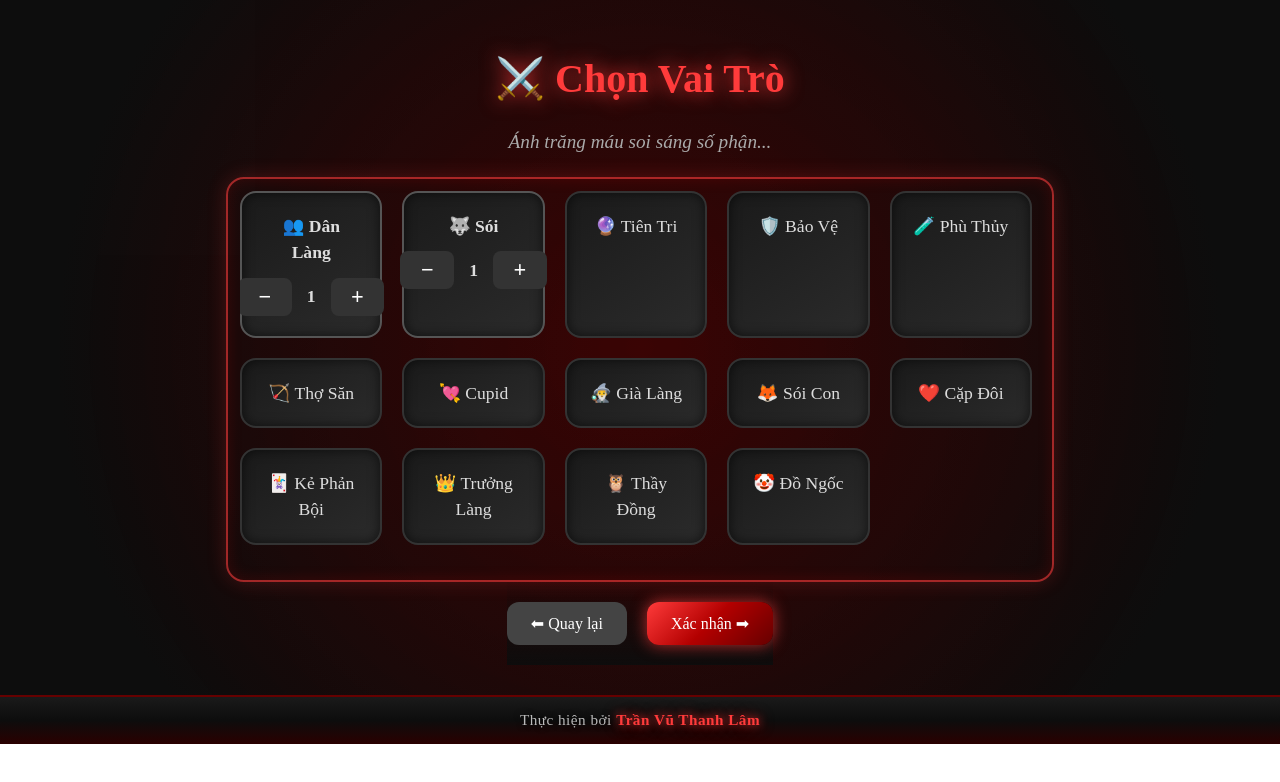
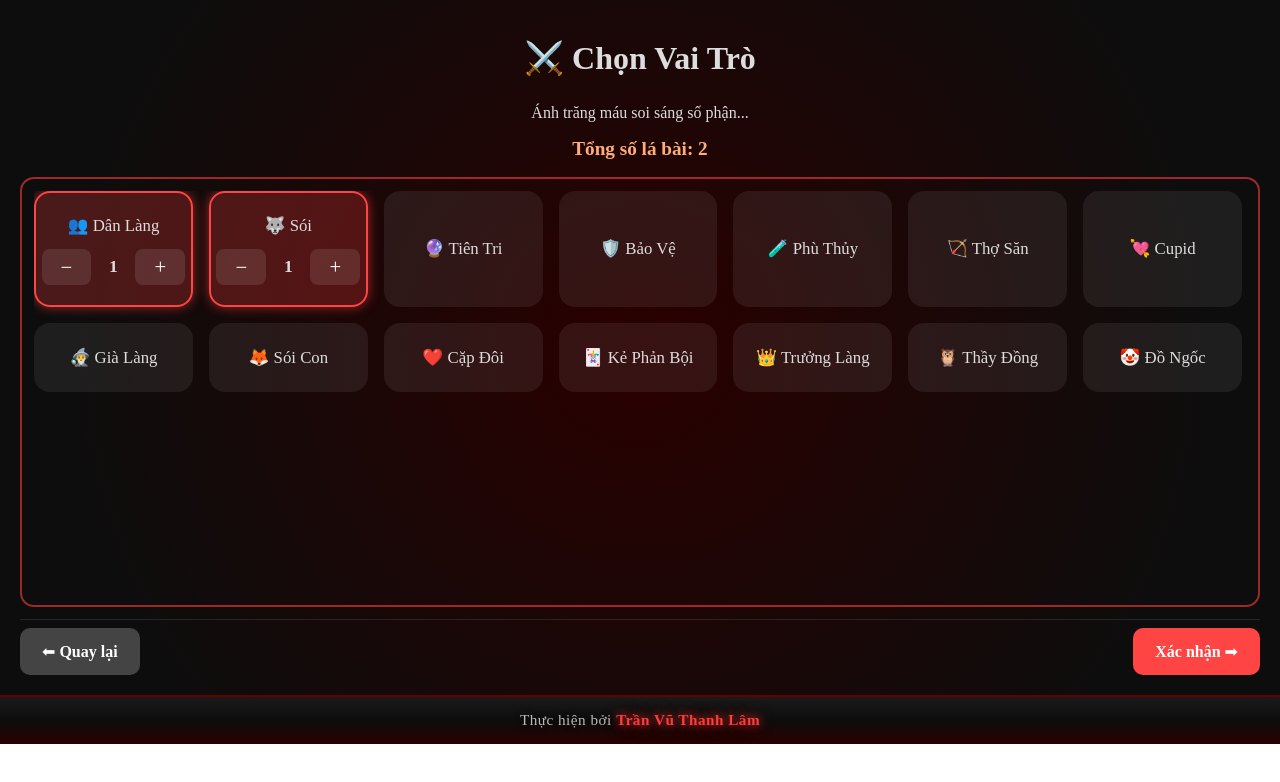
Before and after one commit to TranVuThanhLam/Werewolf-By-Best-Warwick, a Vue app in the folder vue-flip-card/: page / in a window 1280 px wide. Both pictures are taken after a click on the button "🐺 1 Thiết bị". Shown: the top 782 px of the page. Built offline with nearby package versions, Linux system fonts and the light colour scheme; a web font is replaced by a local one.

Commit message:
update view

```diff
--- a/vue-flip-card/src/components/RoleSelector.vue
+++ b/vue-flip-card/src/components/RoleSelector.vue
@@ -3,27 +3,32 @@
     <h1 class="title">⚔️ Chọn Vai Trò</h1>
     <p class="subtitle">Ánh trăng máu soi sáng số phận...</p>
 
-    <!-- Scroll container với viền bao quanh -->
+    <!-- Tổng số lá bài -->
+    <div class="total-count">
+      Tổng số lá bài: <span>{{ totalCount }}</span>
+    </div>
+
+    <!-- Danh sách roles -->
     <div class="roles-wrapper">
       <div class="roles-container">
         <div class="roles-grid">
           <!-- Dân Làng -->
-          <div class="role-card strong">
+          <div class="role-card strong" :class="{ selected: counts['Dân Làng'] > 0 }">
             <div class="role-name">👥 Dân Làng</div>
             <div class="counter">
-              <button class="btn-circle" @click="decrease('Dân Làng')">−</button>
+              <button @click="decrease('Dân Làng')">−</button>
               <span>{{ counts['Dân Làng'] }}</span>
-              <button class="btn-circle" @click="increase('Dân Làng')">+</button>
+              <button @click="increase('Dân Làng')">+</button>
             </div>
           </div>
 
           <!-- Sói -->
-          <div class="role-card strong">
+          <div class="role-card strong" :class="{ selected: counts['Sói'] > 0 }">
             <div class="role-name">🐺 Sói</div>
             <div class="counter">
-              <button class="btn-circle" @click="decrease('Sói')">−</button>
+              <button @click="decrease('Sói')">−</button>
               <span>{{ counts['Sói'] }}</span>
-              <button class="btn-circle" @click="increase('Sói')">+</button>
+              <button @click="increase('Sói')">+</button>
             </div>
           </div>
 
@@ -32,7 +37,7 @@
             v-for="role in specialRoles"
             :key="role"
             class="role-card"
-            :class="{ selected: counts[role] === 1 }"
+            :class="{ selected: counts[role] > 0 }"
             @click="toggleRole(role)"
           >
             <span>{{ role }}</span>
@@ -41,7 +46,7 @@
       </div>
     </div>
 
-    <!-- Luôn nằm dưới màn hình -->
+    <!-- Hành động -->
     <div class="actions">
       <button class="btn back" @click="$emit('back')">⬅ Quay lại</button>
       <button class="btn next" @click="confirmRoles">Xác nhận ➡</button>
@@ -50,7 +55,7 @@
 </template>
 
 <script setup>
-import { ref } from "vue";
+import { ref, computed } from "vue";
 const emit = defineEmits(["back", "next"]);
 
 const counts = ref({
@@ -58,226 +63,156 @@ const counts = ref({
   "Sói": 1,
 });
 
-// Khai báo tất cả role đặc biệt
 const specialRoles = [
-  "🔮 Tiên Tri",
-  "🛡️ Bảo Vệ",
-  "🧪 Phù Thủy",
-  "🏹 Thợ Săn",
-  "💘 Cupid",
-  "🧙‍♂️ Già Làng",
-  "🦊 Sói Con",
-  "❤️ Cặp Đôi",
-  "🃏 Kẻ Phản Bội",
-  "👑 Trưởng Làng",
-  "🦉 Thầy Đồng",
-  "🤡 Đồ Ngốc",
+  "🔮 Tiên Tri", "🛡️ Bảo Vệ", "🧪 Phù Thủy", "🏹 Thợ Săn",
+  "💘 Cupid", "🧙‍♂️ Già Làng", "🦊 Sói Con", "❤️ Cặp Đôi",
+  "🃏 Kẻ Phản Bội", "👑 Trưởng Làng", "🦉 Thầy Đồng", "🤡 Đồ Ngốc",
 ];
 
-// Khởi tạo state đếm cho role đặc biệt = 0
-specialRoles.forEach(role => {
-  counts.value[role] = 0;
-});
+specialRoles.forEach(role => { counts.value[role] = 0; });
 
 const increase = (role) => counts.value[role]++;
-const decrease = (role) => {
-  if (counts.value[role] > 0) counts.value[role]--;
-};
+const decrease = (role) => { if (counts.value[role] > 0) counts.value[role]--; };
+const toggleRole = (role) => { counts.value[role] = counts.value[role] === 1 ? 0 : 1; };
 
-// Toggle role đặc biệt: 0 <-> 1
-const toggleRole = (role) => {
-  counts.value[role] = counts.value[role] === 1 ? 0 : 1;
-};
+const totalCount = computed(() => {
+  return Object.values(counts.value).reduce((a, b) => a + b, 0);
+});
 
 const confirmRoles = () => {
   let finalRoles = [];
-
   for (let i = 0; i < counts.value["Dân Làng"]; i++) finalRoles.push("Dân Làng");
   for (let i = 0; i < counts.value["Sói"]; i++) finalRoles.push("Sói");
+  specialRoles.forEach(role => { if (counts.value[role] === 1) finalRoles.push(role); });
 
-  specialRoles.forEach((role) => {
-    if (counts.value[role] === 1) finalRoles.push(role);
-  });
-
-  if (finalRoles.length > 0) {
-    emit("next", finalRoles);
-  } else {
-    alert("Hãy chọn ít nhất 1 vai trò!");
-  }
+  if (finalRoles.length > 0) emit("next", finalRoles);
+  else alert("Hãy chọn ít nhất 1 vai trò!");
 };
 </script>
 
 <style scoped>
-/* giữ nguyên style như trước */
 .role-selector {
-  position: relative;
   flex: 1;
   display: flex;
   flex-direction: column;
-  align-items: center;
-  padding: 30px;
+  height: 100%; /* đảm bảo chiếm full chiều cao */
+  padding: 20px;
   text-align: center;
   color: #ddd;
   background: radial-gradient(circle at center, #2a0000, #0d0d0d 80%);
-  overflow: hidden;
+  box-sizing: border-box;
 }
 
-.role-selector::before {
-  content: "";
-  position: absolute;
-  inset: 0;
-  background: radial-gradient(circle at center, rgba(255, 60, 60, 0.25), transparent 80%);
-  animation: pulse 6s ease-in-out infinite alternate;
-  z-index: 0;
-}
-
-@keyframes pulse {
-  from { opacity: 0.1; }
-  to   { opacity: 0.6; }
-}
-
-.title,
-.subtitle,
-.roles-wrapper,
-.actions {
-  position: relative;
-  z-index: 1;
-}
-
-.title {
-  font-size: 2.5rem;
-  margin-bottom: 8px;
-  color: #ff3b3b;
-  text-shadow: 0 0 20px rgba(255, 60, 60, 0.9);
-}
-
-.subtitle {
+.title { font-size: 2rem; margin-bottom: 8px; }
+.subtitle { font-size: 1rem; margin-bottom: 10px; }
+.total-count {
   font-size: 1.2rem;
-  color: #aaa;
-  margin-bottom: 20px;
-  font-style: italic;
+  margin-bottom: 14px;
+  color: #ffae7a;
+  font-weight: bold;
 }
 
 .roles-wrapper {
-  flex: 1;
+  flex: 1; /* co giãn trong khung */
   width: 100%;
-  max-width: 800px;
   border: 2px solid rgba(255, 60, 60, 0.6);
-  border-radius: 18px;
-  box-shadow: 0 0 20px rgba(255, 60, 60, 0.2), inset 0 0 15px rgba(255, 0, 0, 0.15);
+  border-radius: 14px;
   padding: 12px;
-}
-.roles-wrapper:hover {
-  border-color: rgba(255, 60, 60, 0.9);
-  box-shadow: 0 0 25px rgba(255, 60, 60, 0.5), inset 0 0 20px rgba(255, 0, 0, 0.25);
-}
-
-.roles-container {
-  max-height: 400px;
-  overflow-y: auto;
-  padding-right: 8px;
-}
-
-.roles-container::-webkit-scrollbar {
-  width: 0px;
+  overflow: hidden;
+  box-sizing: border-box;
+  display: flex;
+  flex-direction: column;
 }
 .roles-container {
-  -ms-overflow-style: none;
-  scrollbar-width: none;
+  flex: 1; /* scroll nội bộ */
+  overflow-y: auto;
+  overflow-x: hidden;
+  padding-right: 4px;
 }
-
 .roles-grid {
   display: grid;
   grid-template-columns: repeat(auto-fit, minmax(140px, 1fr));
-  gap: 20px;
+  gap: 16px;
   width: 100%;
+  box-sizing: border-box;
 }
 
 .role-card {
-  background: linear-gradient(145deg, #1a1a1a, #2b2b2b);
-  border: 2px solid #333;
+  padding: 20px;
   border-radius: 16px;
-  padding: 20px;
-  font-size: 1.1rem;
+  font-size: 1.05rem;
   cursor: pointer;
-  transition: all 0.3s ease;
-  box-shadow: inset 0 0 12px rgba(0,0,0,0.6);
+  background: rgba(255, 255, 255, 0.07);
+  transition: all 0.25s ease;
+  border: 2px solid transparent;
+  display: flex;
+  flex-direction: column;
+  align-items: center;
+  justify-content: center;
 }
-
+.role-card:hover {
+  background: rgba(255, 255, 255, 0.15);
+}
 .role-card.selected {
-  border-color: #ff3b3b;
-  background: linear-gradient(145deg, #440000, #220000);
-  color: #fff;
-  box-shadow: 0 0 25px rgba(255, 60, 60, 0.8);
-}
-
-.role-card.strong {
-  border: 2px solid #555;
-  font-weight: bold;
-}
-
-.counter {
-  margin-top: 12px;
-  display: flex;
-  justify-content: center;
-  gap: 15px;
-  align-items: center;
-}
-
-.btn-circle {
-  width: 38px;
-  height: 38px;
-  border-radius: 8px;
-  border: none;
-  background: #333;
-  color: #fff;
-  font-size: 1.4rem;
-  font-weight: bold;
-  display: flex;
-  justify-content: center;
-  align-items: center;
-  cursor: pointer;
-  transition: 0.3s;
-}
-.btn-circle:hover {
-  background: #ff3b3b;
+  border-color: #ff4444;
+  background: rgba(255, 60, 60, 0.25);
   box-shadow: 0 0 12px rgba(255, 60, 60, 0.6);
 }
 
-.actions {
-  position: sticky;
-  bottom: 0;
-  padding: 20px 0;
-  background: linear-gradient(to top, rgba(13,13,13,0.95), rgba(13,13,13,0));
+/* Counter */
+.strong .counter {
+  margin-top: 10px;
   display: flex;
+  gap: 10px;
+  align-items: center;
   justify-content: center;
-  gap: 20px;
-  z-index: 2;
+}
+.strong .counter button {
+  width: 36px;
+  height: 36px;
+  font-size: 1.3rem;
+  border: none;
+  border-radius: 8px;
+  background: rgba(255,255,255,0.1);
+  color: #fff;
+  cursor: pointer;
+  display: flex;
+  align-items: center;
+  justify-content: center;
+}
+.strong .counter button:hover {
+  background: rgba(255,255,255,0.2);
+}
+.strong .counter span {
+  min-width: 24px;
+  text-align: center;
+  font-weight: bold;
+  font-size: 1.1rem;
 }
 
+.actions {
+  display: flex;
+  justify-content: space-between;
+  margin-top: 12px;
+  padding-top: 8px;
+  border-top: 1px solid rgba(255,255,255,0.1); /* phân cách nút */
+}
 .btn {
-  padding: 12px 24px;
+  padding: 14px 22px;
+  border-radius: 10px;
+  cursor: pointer;
   border: none;
-  border-radius: 12px;
+  font-weight: bold;
   font-size: 1rem;
-  cursor: pointer;
-  color: #fff;
-  transition: all 0.3s;
 }
+.btn.back { background: #444; color: #fff; }
+.btn.next { background: #ff4444; color: #fff; }
 
-.btn.back {
-  background: #444;
-}
-.btn.back:hover {
-  background: #666;
-}
-
-.btn.next {
-  background: linear-gradient(135deg, #ff3b3b, #b30000, #660000);
-  box-shadow: 0 0 16px rgba(255, 60, 60, 0.7);
-}
-.btn.next:hover {
-  box-shadow: 0 0 25px rgba(255, 60, 60, 1);
-  transform: scale(1.07);
+@media (max-width: 480px) {
+  .title { font-size: 1.6rem; }
+  .subtitle { font-size: 0.9rem; }
+  .roles-grid { grid-template-columns: repeat(auto-fit, minmax(120px, 1fr)); gap: 12px; }
+  .role-card { font-size: 0.95rem; padding: 16px; }
+  .btn { font-size: 0.9rem; padding: 10px 16px; }
 }
 </style>
```
